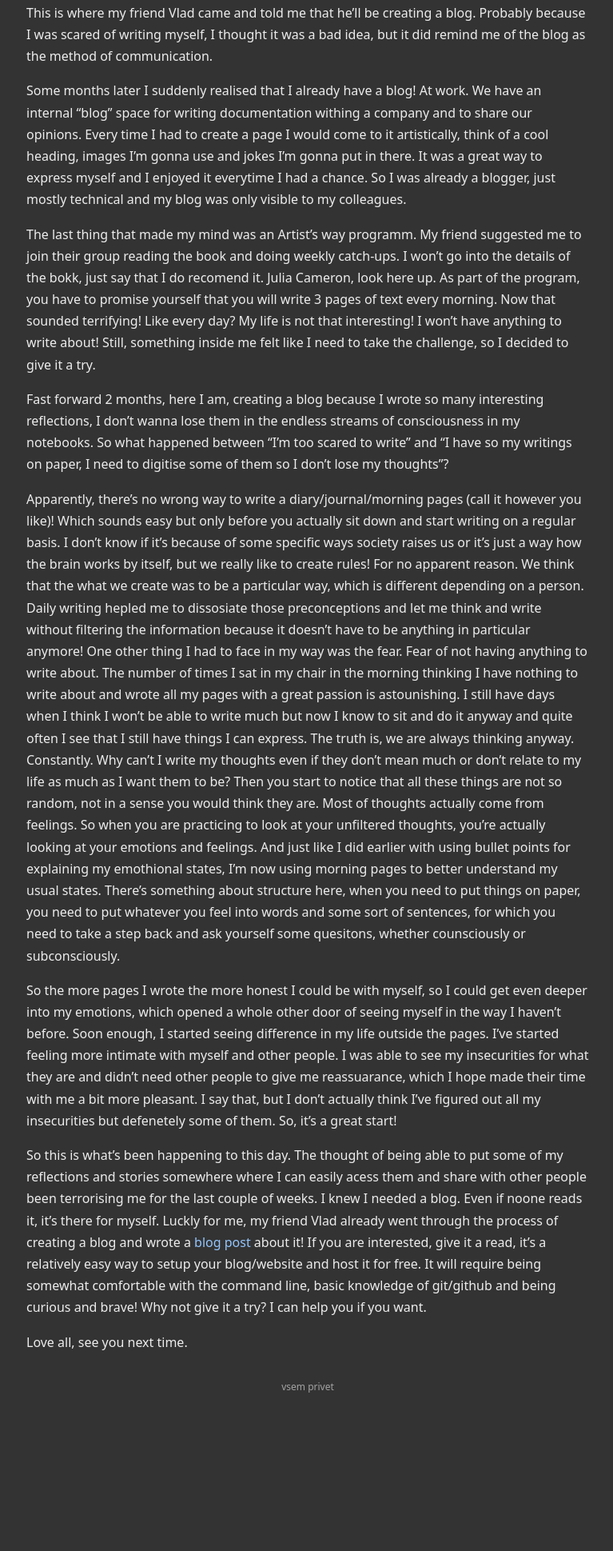
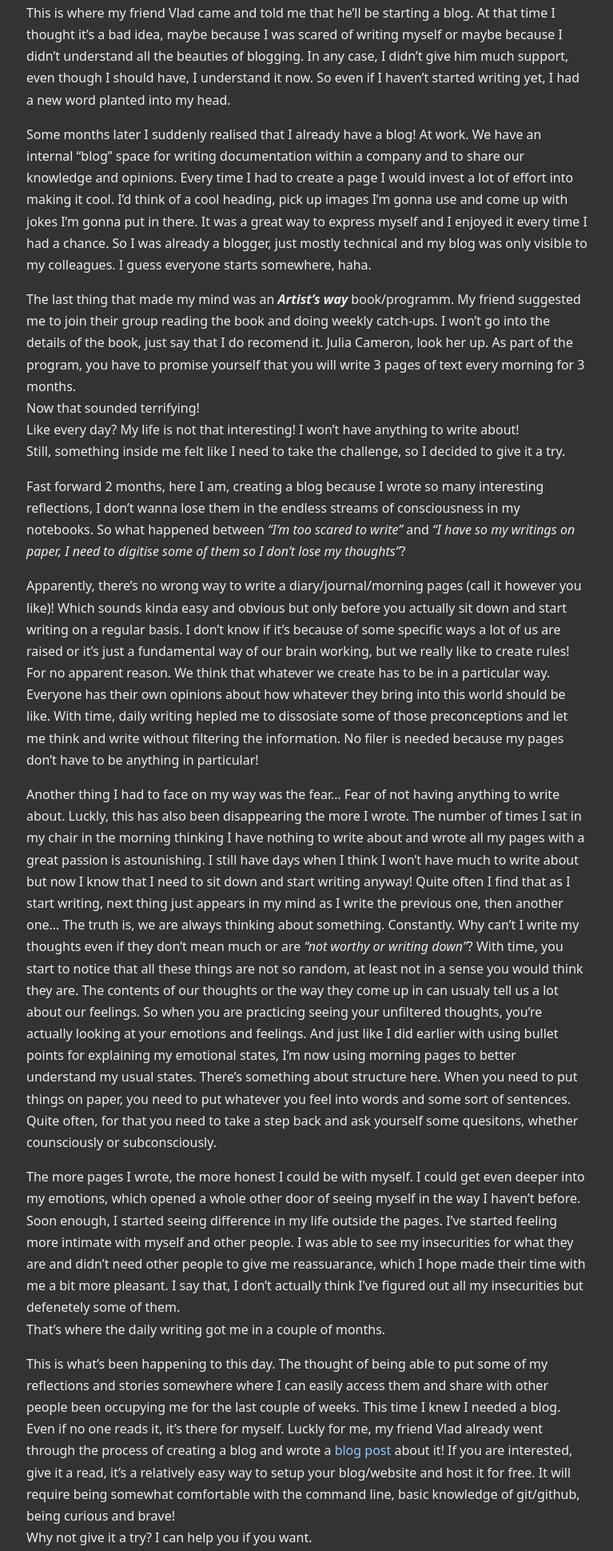
Before and after one commit to upav/upav.github.io, a plain HTML site: page posts/0.blog/index.html in a window 1280 px wide. Shown: the part 475-2414 px from the top of the page at 80% size, without its empty margins (255-1022 px from the left). Before the commit the page ends 2259 px from the top, so only its background shows below. Drawn offline with Linux system fonts and the light colour scheme; no server answers.

Commit message:
rewrote the first post

```diff
--- a/posts/0.blog/index.html
+++ b/posts/0.blog/index.html
@@ -32,8 +32,8 @@
         <meta property="og:url" content="https://upav.github.io/posts/0.blog/">
   <meta property="og:site_name" content="Pasha&#39;s blog">
   <meta property="og:title" content="Blog?">
-  <meta property="og:description" content="For the first post here I thought, I’ll go thru how and why I started writing and how it led to creating this website.
-Writing came into my life quite recently, couple of years ago, I would say. It was when a lot of my friends started to create personal telegram channels, I thought “Wow! This is so cool, I could do the same but don’t really know what to write about…”. Then during more depressive periods of my life, when being in emotional states, I could really understand how I feel and why I feel that way. That was the first time the pen and paper came to the rescue! I started asking myself questions and write bullet point with anything that comes up. I was able to take a step back and look at the inifinitely confusing world inside of me, which did help me quite a lot during a few low moments of my life, but wasn’t enough for me to start writing yet..">
+  <meta property="og:description" content="For the first post here I thought, I’ll go thru how and why I started writing and how it led me to creating this website.
+Writing came into my life quite recently, couple of years ago, I would say. It was when a lot of my friends started to create personal telegram channels, I thought “Wow! This is so cool, I could do the same but don’t really know what to write about…”. Then during some depressive periods of my life, when I had problems understanding what exactly I feel and why I feel that way. That was the first time the pen and paper came to the rescue! I started asking myself questions and writing bullet point with anything that comes up. It was the first time writing allowed me to take a step back and look at the inifinitely confusing world of me. It worked quite well as an “energency reflection” mechanism the few times I used it, but it wasn’t enough for me to start writing yet..">
   <meta property="og:locale" content="en_us">
   <meta property="og:type" content="article">
     <meta property="article:section" content="posts">
@@ -46,8 +46,8 @@ Writing came into my life quite recently, couple of years ago, I would say. It w
 
   <meta name="twitter:card" content="summary">
   <meta name="twitter:title" content="Blog?">
-  <meta name="twitter:description" content="For the first post here I thought, I’ll go thru how and why I started writing and how it led to creating this website.
-Writing came into my life quite recently, couple of years ago, I would say. It was when a lot of my friends started to create personal telegram channels, I thought “Wow! This is so cool, I could do the same but don’t really know what to write about…”. Then during more depressive periods of my life, when being in emotional states, I could really understand how I feel and why I feel that way. That was the first time the pen and paper came to the rescue! I started asking myself questions and write bullet point with anything that comes up. I was able to take a step back and look at the inifinitely confusing world inside of me, which did help me quite a lot during a few low moments of my life, but wasn’t enough for me to start writing yet..">
+  <meta name="twitter:description" content="For the first post here I thought, I’ll go thru how and why I started writing and how it led me to creating this website.
+Writing came into my life quite recently, couple of years ago, I would say. It was when a lot of my friends started to create personal telegram channels, I thought “Wow! This is so cool, I could do the same but don’t really know what to write about…”. Then during some depressive periods of my life, when I had problems understanding what exactly I feel and why I feel that way. That was the first time the pen and paper came to the rescue! I started asking myself questions and writing bullet point with anything that comes up. It was the first time writing allowed me to take a step back and look at the inifinitely confusing world of me. It worked quite well as an “energency reflection” mechanism the few times I used it, but it wasn’t enough for me to start writing yet..">
 
     <link rel="stylesheet" href="/style.min.6326d9dc8b173d44c2b431addc7b78633138d874bd37824a3ca1ddac925110e2.css" integrity="sha256-YybZ3IsXPUTCtDGt3Ht4YzE42HS9N4JKPKHdrJJREOI=">
 
@@ -213,58 +213,69 @@ Writing came into my life quite recently, couple of years ago, I would say. It w
 <article class="line-numbers">
 
 
-    <p>For the first post here I thought, I&rsquo;ll go thru how and why I started writing and how it led to creating this website.</p>
+    <p>For the first post here I thought, I&rsquo;ll go thru how and why I started writing and how it led me to creating this website.</p>
 <p>Writing came into my life quite recently, couple of years ago, I would say.
-It was when a lot of my friends started to create personal telegram channels, I thought &ldquo;Wow! This is so cool, I could do the same but don&rsquo;t really know what to write about&hellip;&rdquo;.
-Then during more depressive periods of my life, when being in emotional states, I could really understand how I feel and why I feel that way.
+It was when a lot of my friends started to create personal telegram channels, I thought <em>&ldquo;Wow! This is so cool, I could do the same but don&rsquo;t really know what to write about&hellip;&rdquo;</em>.
+Then during some depressive periods of my life, when I had problems understanding what exactly I feel and why I feel that way.
 That was the first time the pen and paper came to the rescue!
-I started asking myself questions and write bullet point with anything that comes up.
-I was able to take a step back and look at the inifinitely confusing world inside of me, which did help me quite a lot during a few low moments of my life, but wasn&rsquo;t enough for me to start writing yet..</p>
-<p>This is where my friend Vlad came and told me that he&rsquo;ll be creating a blog.
-Probably because I was scared of writing myself, I thought it was a bad idea, but it did remind me of the blog as the method of communication.</p>
+I started asking myself questions and writing bullet point with anything that comes up.
+It was the first time writing allowed me to take a step back and look at the inifinitely confusing world of me.
+It worked quite well as an &ldquo;energency reflection&rdquo; mechanism the few times I used it, but it wasn&rsquo;t enough for me to start writing yet..</p>
+<p>This is where my friend Vlad came and told me that he&rsquo;ll be starting a blog.
+At that time I thought it&rsquo;s a bad idea, maybe because I was scared of writing myself or maybe because I didn&rsquo;t understand all the beauties of blogging.
+In any case, I didn&rsquo;t give him much support, even though I should have, I understand it now.
+So even if I haven&rsquo;t started writing yet, I had a new word planted into my head.</p>
 <p>Some months later I suddenly realised that I already have a blog! At work.
-We have an internal &ldquo;blog&rdquo; space for writing documentation withing a company and to share our opinions.
-Every time I had to create a page I would come to it artistically, think of a cool heading, images I&rsquo;m gonna use and jokes I&rsquo;m gonna put in there.
-It was a great way to express myself and I enjoyed it everytime I had a chance.
-So I was already a blogger, just mostly technical and my blog was only visible to my colleagues.</p>
-<p>The last thing that made my mind was an Artist&rsquo;s way programm.
+We have an internal &ldquo;blog&rdquo; space for writing documentation within a company and to share our knowledge and opinions.
+Every time I had to create a page I would invest a lot of effort into making it cool.
+I&rsquo;d think of a cool heading, pick up images I&rsquo;m gonna use and come up with jokes I&rsquo;m gonna put in there.
+It was a great way to express myself and I enjoyed it every time I had a chance.
+So I was already a blogger, just mostly technical and my blog was only visible to my colleagues.
+I guess everyone starts somewhere, haha.</p>
+<p>The last thing that made my mind was an <em><strong>Artist&rsquo;s way</strong></em> book/programm.
 My friend suggested me to join their group reading the book and doing weekly catch-ups.
-I won&rsquo;t go into the details of the bokk, just say that I do recomend it.
-Julia Cameron, look here up.
-As part of the program, you have to promise yourself that you will write 3 pages of text every morning.
-Now that sounded terrifying!
-Like every day? My life is not that interesting! I won&rsquo;t have anything to write about!
+I won&rsquo;t go into the details of the book, just say that I do recomend it.
+Julia Cameron, look her up.
+As part of the program, you have to promise yourself that you will write 3 pages of text every morning for 3 months.<br>
+Now that sounded terrifying!<br>
+Like every day? My life is not that interesting! I won&rsquo;t have anything to write about!<br>
 Still, something inside me felt like I need to take the challenge, so I decided to give it a try.</p>
 <p>Fast forward 2 months, here I am, creating a blog because I wrote so many interesting reflections, I don&rsquo;t wanna lose them in the endless streams of consciousness in my notebooks.
-So what happened between &ldquo;I&rsquo;m too scared to write&rdquo; and &ldquo;I have so my writings on paper, I need to digitise some of them so I don&rsquo;t lose my thoughts&rdquo;?</p>
+So what happened between <em>&ldquo;I&rsquo;m too scared to write&rdquo;</em> and <em>&ldquo;I have so my writings on paper, I need to digitise some of them so I don&rsquo;t lose my thoughts&rdquo;</em>?</p>
 <p>Apparently, there&rsquo;s no wrong way to write a diary/journal/morning pages (call it however you like)!
-Which sounds easy but only before you actually sit down and start writing on a regular basis.
-I don&rsquo;t know if it&rsquo;s because of some specific ways society raises us or it&rsquo;s just a way how the brain works by itself, but we really like to create rules!
-For no apparent reason. We think that the what we create was to be a particular way, which is different depending on a person.
-Daily writing hepled me to dissosiate those preconceptions and let me think and write without filtering the information because it doesn&rsquo;t have to be anything in particular anymore!
-One other thing I had to face in my way was the fear. Fear of not having anything to write about.
+Which sounds kinda easy and obvious but only before you actually sit down and start writing on a regular basis.
+I don&rsquo;t know if it&rsquo;s because of some specific ways a lot of us are raised or it&rsquo;s just a fundamental way of our brain working, but we really like to create rules!
+For no apparent reason. We think that whatever we create has to be in a particular way.
+Everyone has their own opinions about how whatever they bring into this world should be like.
+With time, daily writing hepled me to dissosiate some of those preconceptions and let me think and write without filtering the information.
+No filer is needed because my pages don&rsquo;t have to be anything in particular!</p>
+<p>Another thing I had to face on my way was the fear&hellip; Fear of not having anything to write about.
+Luckly, this has also been disappearing the more I wrote.
 The number of times I sat in my chair in the morning thinking I have nothing to write about and wrote all my pages with a great passion is astounishing.
-I still have days when I think I won&rsquo;t be able to write much but now I know to sit and do it anyway and quite often I see that I still have things I can express.
-The truth is, we are always thinking anyway. Constantly.
-Why can&rsquo;t I write my thoughts even if they don&rsquo;t mean much or don&rsquo;t relate to my life as much as I want them to be?
-Then you start to notice that all these things are not so random, not in a sense you would think they are.
-Most of thoughts actually come from feelings.
-So when you are practicing to look at your unfiltered thoughts, you&rsquo;re actually looking at your emotions and feelings.
-And just like I did earlier with using bullet points for explaining my emothional states, I&rsquo;m now using morning pages to better understand my usual states.
-There&rsquo;s something about structure here, when you need to put things on paper, you need to put whatever you feel into words and some sort of sentences, for which you need to take a step back and ask yourself some quesitons, whether counsciously or subconsciously.</p>
-<p>So the more pages I wrote the more honest I could be with myself, so I could get even deeper into my emotions, which opened a whole other door of seeing myself in the way I haven&rsquo;t before.
+I still have days when I think I won&rsquo;t have much to write about but now I know that I need to sit down and start writing anyway!
+Quite often I find that as I start writing, next thing just appears in my mind as I write the previous one, then another one&hellip;
+The truth is, we are always thinking about something. Constantly.
+Why can&rsquo;t I write my thoughts even if they don&rsquo;t mean much or are <em>&ldquo;not worthy or writing down&rdquo;</em>?
+With time, you start to notice that all these things are not so random, at least not in a sense you would think they are.
+The contents of our thoughts or the way they come up in can usualy tell us a lot about our feelings.
+So when you are practicing seeing your unfiltered thoughts, you&rsquo;re actually looking at your emotions and feelings.
+And just like I did earlier with using bullet points for explaining my emotional states, I&rsquo;m now using morning pages to better understand my usual states.
+There&rsquo;s something about structure here. When you need to put things on paper, you need to put whatever you feel into words and some sort of sentences.
+Quite often, for that you need to take a step back and ask yourself some quesitons, whether counsciously or subconsciously.</p>
+<p>The more pages I wrote, the more honest I could be with myself.
+I could get even deeper into my emotions, which opened a whole other door of seeing myself in the way I haven&rsquo;t before.
 Soon enough, I started seeing difference in my life outside the pages.
 I&rsquo;ve started feeling more intimate with myself and other people.
 I was able to see my insecurities for what they are and didn&rsquo;t need other people to give me reassuarance, which I hope made their time with me a bit more pleasant.
-I say that, but I don&rsquo;t actually think I&rsquo;ve figured out all my insecurities but defenetely some of them.
-So, it&rsquo;s a great start!</p>
-<p>So this is what&rsquo;s been happening to this day.
-The thought of being able to put some of my reflections and stories somewhere where I can easily acess them and share with other people been terrorising me for the last couple of weeks.
-I knew I needed a blog.
-Even if noone reads it, it&rsquo;s there for myself.
+I say that, I don&rsquo;t actually think I&rsquo;ve figured out all my insecurities but defenetely some of them.<br>
+That&rsquo;s where the daily writing got me in a couple of months.</p>
+<p>This is what&rsquo;s been happening to this day.
+The thought of being able to put some of my reflections and stories somewhere where I can easily access them and share with other people been occupying me for the last couple of weeks.
+This time I knew I needed a blog.
+Even if no one reads it, it&rsquo;s there for myself.
 Luckly for me, my friend Vlad already went through the process of creating a blog and wrote a <a href="https://vladisl0th.github.io/blog/0.helloworld/">blog post</a> about it!
 If you are interested, give it a read, it&rsquo;s a relatively easy way to setup your blog/website and host it for free.
-It will require being somewhat comfortable with the command line, basic knowledge of git/github and being curious and brave!
+It will require being somewhat comfortable with the command line, basic knowledge of git/github, being curious and brave!<br>
 Why not give it a try? I can help you if you want.</p>
 <p>Love all, see you next time.</p>
 
```
Also changed, not shown: index.html (+2 -2 lines), index.xml (+6 -5 lines), posts/index.html (+2 -2 lines), posts/index.xml (+6 -5 lines).
